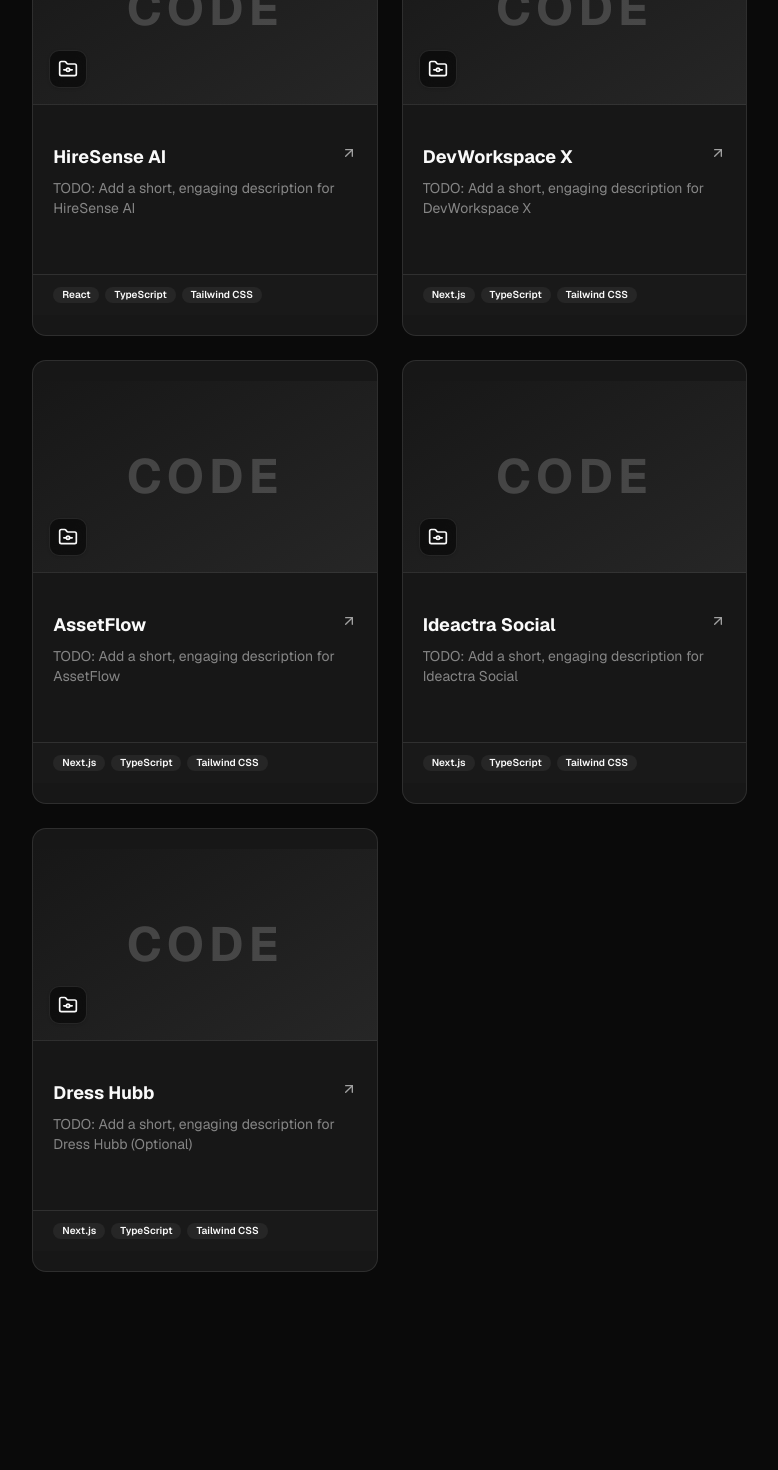
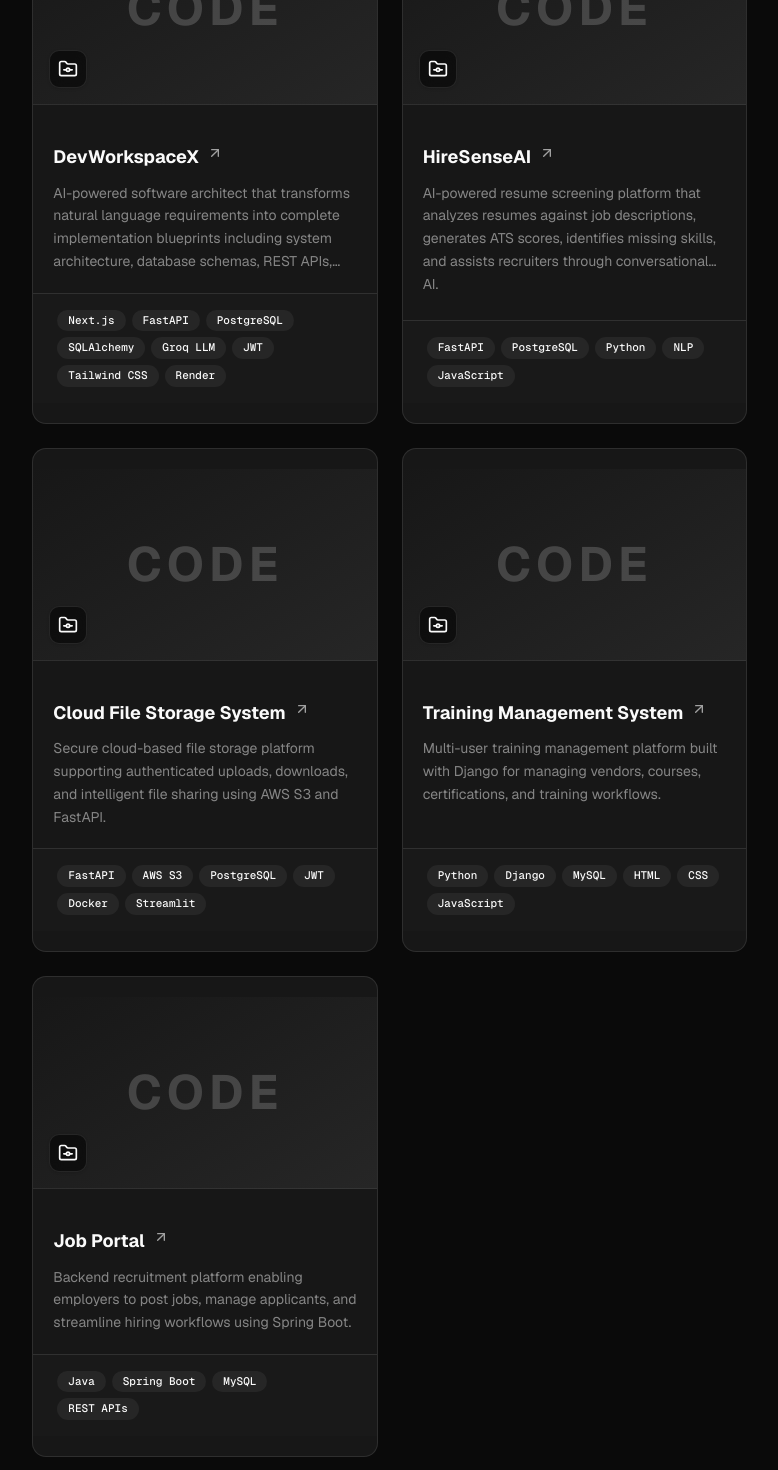
Before and after one commit to archi2305/Portfolio, a Next.js app: page / in a window 1280 px wide. Shown: the part 2460-3930 px from the top of the page, without its empty margins (501-1279 px from the left). Built offline with nearby package versions, Linux system fonts and the light colour scheme.

Commit message:
Replace project placeholders with real portfolio projects

```diff
--- a/components/ui/project-card.tsx
+++ b/components/ui/project-card.tsx
@@ -1,6 +1,6 @@
 import * as React from "react"
 import { Project } from "@/types/project"
-import { Card, CardHeader, CardTitle, CardDescription, CardContent, CardFooter } from "@/components/ui/card"
+import { Card, CardHeader, CardTitle, CardDescription, CardFooter } from "@/components/ui/card"
 import { Badge } from "@/components/ui/badge"
 import { ArrowUpRight, FolderGit } from "lucide-react"
 import { cn } from "@/lib/utils"
@@ -34,33 +34,28 @@ export function ProjectCard({
         </div>
       </div>
 
-      <CardHeader className="pt-5">
+      <CardHeader className="pt-5 flex-1 flex flex-col">
         <div className="flex items-start justify-between gap-2">
           <CardTitle className="group-hover/card:text-primary-text transition-colors">
             {project.title}
           </CardTitle>
           <ArrowUpRight className="h-4 w-4 text-secondary-text group-hover:translate-x-0.5 group-hover:-translate-y-0.5 transition-transform shrink-0" />
         </div>
-        <CardDescription className="line-clamp-2 mt-1">
+        <CardDescription className="line-clamp-4 mt-2 flex-1 leading-relaxed">
           {project.shortDescription}
         </CardDescription>
       </CardHeader>
 
-      <CardContent className="flex-1 pb-4">
-        {/* We can place additional metadata here if necessary */}
-      </CardContent>
-
-      <CardFooter className="flex flex-wrap gap-1.5 pt-3 border-t bg-muted/20">
-        {project.techStack.slice(0, 3).map((tech) => (
-          <Badge key={tech} variant="secondary" className="text-[10px] px-2 py-0">
+      <CardFooter className="flex flex-wrap gap-1.5 pt-4 pb-4 px-6 border-t bg-muted/20 mt-auto">
+        {project.techStack.map((tech) => (
+          <Badge
+            key={tech}
+            variant="secondary"
+            className="text-[11px] px-2.5 py-0.5 font-medium transition-all hover:bg-secondary/80 hover:text-primary-text hover:border-primary-text/20 border border-transparent font-mono"
+          >
             {tech}
           </Badge>
         ))}
-        {project.techStack.length > 3 && (
-          <Badge variant="outline" className="text-[10px] px-2 py-0">
-            +{project.techStack.length - 3}
-          </Badge>
-        )}
       </CardFooter>
     </Card>
   )
--- a/data/projects.ts
+++ b/data/projects.ts
@@ -2,83 +2,88 @@ import { Project } from "@/types/project"
 
 export const projects: Project[] = [
   {
-    id: "hiresense-ai",
-    title: "HireSense AI",
-    shortDescription: "TODO: Add a short, engaging description for HireSense AI",
-    longDescription: "TODO: Add a detailed overview/case study for HireSense AI detailing the scope and impact.",
-    techStack: ["React", "TypeScript", "Tailwind CSS"], // TODO: Update tech stack
+    id: "devworkspacex",
+    title: "DevWorkspaceX",
+    shortDescription: "AI-powered software architect that transforms natural language requirements into complete implementation blueprints including system architecture, database schemas, REST APIs, and technical documentation.",
+    longDescription: "DevWorkspaceX acts as an intelligent software design partner, taking high-level product definitions and generating detailed blueprint specs. By automating architectural modeling, developers can generate production-ready boilerplates and architecture graphs instantly.",
+    techStack: ["Next.js", "FastAPI", "PostgreSQL", "SQLAlchemy", "Groq LLM", "JWT", "Tailwind CSS", "Render"],
     features: [
-      "TODO: Add core feature 1",
-      "TODO: Add core feature 2",
+      "Translates user prompts into system design documents.",
+      "Generates interactive entity-relationship database schemas.",
+      "Auto-generates boilerplate FastAPI code and route maps."
     ],
-    challenges: "TODO: Describe the technical challenges faced during development.",
-    learnings: "TODO: Describe key learnings and takeaways from building this project.",
-    githubUrl: "https://github.com/todo-username/hiresense-ai", // TODO: Add repository URL
-    liveUrl: "https://hiresense-ai.todo-domain.com", // TODO: Add live URL
-    architecturePreview: "TODO: Describe the system architecture flow",
+    challenges: "Handling context length limitations and maintaining consistent output formatting from Groq LLM queries for extremely complex application architectures.",
+    learnings: "Designed robust fallback validation states to clean and parse LLM-generated JSON strings before feeding schema render components.",
+    githubUrl: "https://github.com/archi2305/DevWorkspaceX", // TODO: Customize if needed
+    liveUrl: "https://devworkspacex.render.com", // TODO: Customize if needed
+    architecturePreview: "Next.js UI -> FastAPI API -> Groq LLM Parser -> PostgreSQL DB Schema Renderer"
   },
   {
-    id: "devworkspace-x",
-    title: "DevWorkspace X",
-    shortDescription: "TODO: Add a short, engaging description for DevWorkspace X",
-    longDescription: "TODO: Add a detailed overview/case study for DevWorkspace X detailing the scope and impact.",
-    techStack: ["Next.js", "TypeScript", "Tailwind CSS"], // TODO: Update tech stack
+    id: "hiresenseai",
+    title: "HireSenseAI",
+    shortDescription: "AI-powered resume screening platform that analyzes resumes against job descriptions, generates ATS scores, identifies missing skills, and assists recruiters through conversational AI.",
+    longDescription: "HireSenseAI automates the candidate screening bottleneck by performing deep semantic matches between applicant resumes and hiring parameters. It provides analytical ATS match scoring and flags skill deficits.",
+    techStack: ["FastAPI", "PostgreSQL", "Python", "NLP", "JavaScript"],
     features: [
-      "TODO: Add core feature 1",
-      "TODO: Add core feature 2",
+      "Extracts structured resume blocks using customized parser pipelines.",
+      "Generates semantic ATS score breakdowns based on role requirements.",
+      "Conversational search assistant for screening qualified applicants."
     ],
-    challenges: "TODO: Describe the technical challenges faced during development.",
-    learnings: "TODO: Describe key learnings and takeaways from building this project.",
-    githubUrl: "https://github.com/todo-username/devworkspace-x", // TODO: Add repository URL
-    liveUrl: "https://devworkspace-x.todo-domain.com", // TODO: Add live URL
-    architecturePreview: "TODO: Describe the system architecture flow",
+    challenges: "Managing variations in PDF/Docx styling sheets and extracting consistent token hierarchies without data loss.",
+    learnings: "Learned how to design semantic search nodes using raw vector indexing and NLP sentence embedding models.",
+    githubUrl: "https://github.com/archi2305/HireSenseAI", // TODO: Customize if needed
+    liveUrl: undefined,
+    architecturePreview: "FastAPI Backend -> Python NLP Tokenizer -> PDF Text Extractor -> PostgreSQL Database"
   },
   {
-    id: "assetflow",
-    title: "AssetFlow",
-    shortDescription: "TODO: Add a short, engaging description for AssetFlow",
-    longDescription: "TODO: Add a detailed overview/case study for AssetFlow detailing the scope and impact.",
-    techStack: ["Next.js", "TypeScript", "Tailwind CSS"], // TODO: Update tech stack
+    id: "cloud-file-storage",
+    title: "Cloud File Storage System",
+    shortDescription: "Secure cloud-based file storage platform supporting authenticated uploads, downloads, and intelligent file sharing using AWS S3 and FastAPI.",
+    longDescription: "This cloud storage service allows teams to securely upload, group, and distribute files with auto-expiring shared links and encrypted storage backend layers.",
+    techStack: ["FastAPI", "AWS S3", "PostgreSQL", "JWT", "Docker", "Streamlit"],
     features: [
-      "TODO: Add core feature 1",
-      "TODO: Add core feature 2",
+      "Multi-part authenticated file upload directly to secure AWS S3 buckets.",
+      "Generates temporal shared download links with token expiration times.",
+      "Fully dockerized setup for ease of local deployment and testing."
     ],
-    challenges: "TODO: Describe the technical challenges faced during development.",
-    learnings: "TODO: Describe key learnings and takeaways from building this project.",
-    githubUrl: "https://github.com/todo-username/assetflow", // TODO: Add repository URL
-    liveUrl: "https://assetflow.todo-domain.com", // TODO: Add live URL
-    architecturePreview: "TODO: Describe the system architecture flow",
+    challenges: "Managing S3 bucket access policies and handling large file multi-part transfers without backend thread choking.",
+    learnings: "Leveraged S3 presigned URLs to allow the client to stream uploads directly to S3, bypassing backend CPU bottlenecks.",
+    githubUrl: "https://github.com/archi2305/cloud-storage-system", // TODO: Customize if needed
+    liveUrl: undefined,
+    architecturePreview: "Streamlit UI -> FastAPI Core -> JWT Access Filter -> S3 Storage Node"
   },
   {
-    id: "ideactra-social",
-    title: "Ideactra Social",
-    shortDescription: "TODO: Add a short, engaging description for Ideactra Social",
-    longDescription: "TODO: Add a detailed overview/case study for Ideactra Social detailing the scope and impact.",
-    techStack: ["Next.js", "TypeScript", "Tailwind CSS"], // TODO: Update tech stack
+    id: "training-management",
+    title: "Training Management System",
+    shortDescription: "Multi-user training management platform built with Django for managing vendors, courses, certifications, and training workflows.",
+    longDescription: "A CRM-like internal system designed to handle corporate training schedules, course lists, vendor certifications, and workflow review boards.",
+    techStack: ["Python", "Django", "MySQL", "HTML", "CSS", "JavaScript"],
     features: [
-      "TODO: Add core feature 1",
-      "TODO: Add core feature 2",
+      "Role-based permission settings separating employees, vendors, and managers.",
+      "Automated notification triggers for certificate renewal deadlines.",
+      "Advanced workflow dashboard tracking training approval pipelines."
     ],
-    challenges: "TODO: Describe the technical challenges faced during development.",
-    learnings: "TODO: Describe key learnings and takeaways from building this project.",
-    githubUrl: "https://github.com/todo-username/ideactra-social", // TODO: Add repository URL
-    liveUrl: "https://ideactra-social.todo-domain.com", // TODO: Add live URL
-    architecturePreview: "TODO: Describe the system architecture flow",
+    challenges: "Designing multi-tenant data access boundaries where vendors are isolated from each other's certification logs.",
+    learnings: "Deepened knowledge of Django's query filter overrides and relational database design patterns using MySQL.",
+    githubUrl: "https://github.com/archi2305/training-management-system", // TODO: Customize if needed
+    liveUrl: undefined,
+    architecturePreview: "Django Web Server -> MySQL Relational Database -> Certificate Notification Cron"
   },
   {
-    id: "dress-hubb",
-    title: "Dress Hubb",
-    shortDescription: "TODO: Add a short, engaging description for Dress Hubb (Optional)",
-    longDescription: "TODO: Add a detailed overview/case study for Dress Hubb detailing the scope and impact.",
-    techStack: ["Next.js", "TypeScript", "Tailwind CSS"], // TODO: Update tech stack
+    id: "job-portal",
+    title: "Job Portal",
+    shortDescription: "Backend recruitment platform enabling employers to post jobs, manage applicants, and streamline hiring workflows using Spring Boot.",
+    longDescription: "A backend service infrastructure handling high-throughput job application workloads, candidate alerts, and applicant tracking boards.",
+    techStack: ["Java", "Spring Boot", "MySQL", "REST APIs"],
     features: [
-      "TODO: Add core feature 1",
-      "TODO: Add core feature 2",
+      "Fully secure authentication hooks supporting user access control.",
+      "Robust REST endpoints for job searches, applications, and review stages.",
+      "Scalable database models managing relationships between listings and profiles."
     ],
-    challenges: "TODO: Describe the technical challenges faced during development.",
-    learnings: "TODO: Describe key learnings and takeaways from building this project.",
-    githubUrl: "https://github.com/todo-username/dress-hubb", // TODO: Add repository URL
-    liveUrl: "https://dress-hubb.todo-domain.com", // TODO: Add live URL
-    architecturePreview: "TODO: Describe the system architecture flow",
-  },
+    challenges: "Optimizing relational table query joins for job listings under high load thresholds.",
+    learnings: "Learned how to configure MySQL query caches and index foreign keys to accelerate join operations.",
+    githubUrl: "https://github.com/archi2305/spring-boot-job-portal", // TODO: Customize if needed
+    liveUrl: undefined,
+    architecturePreview: "Spring Boot Application Server -> JPA Hibernate ORM -> MySQL Database"
+  }
 ]
```
